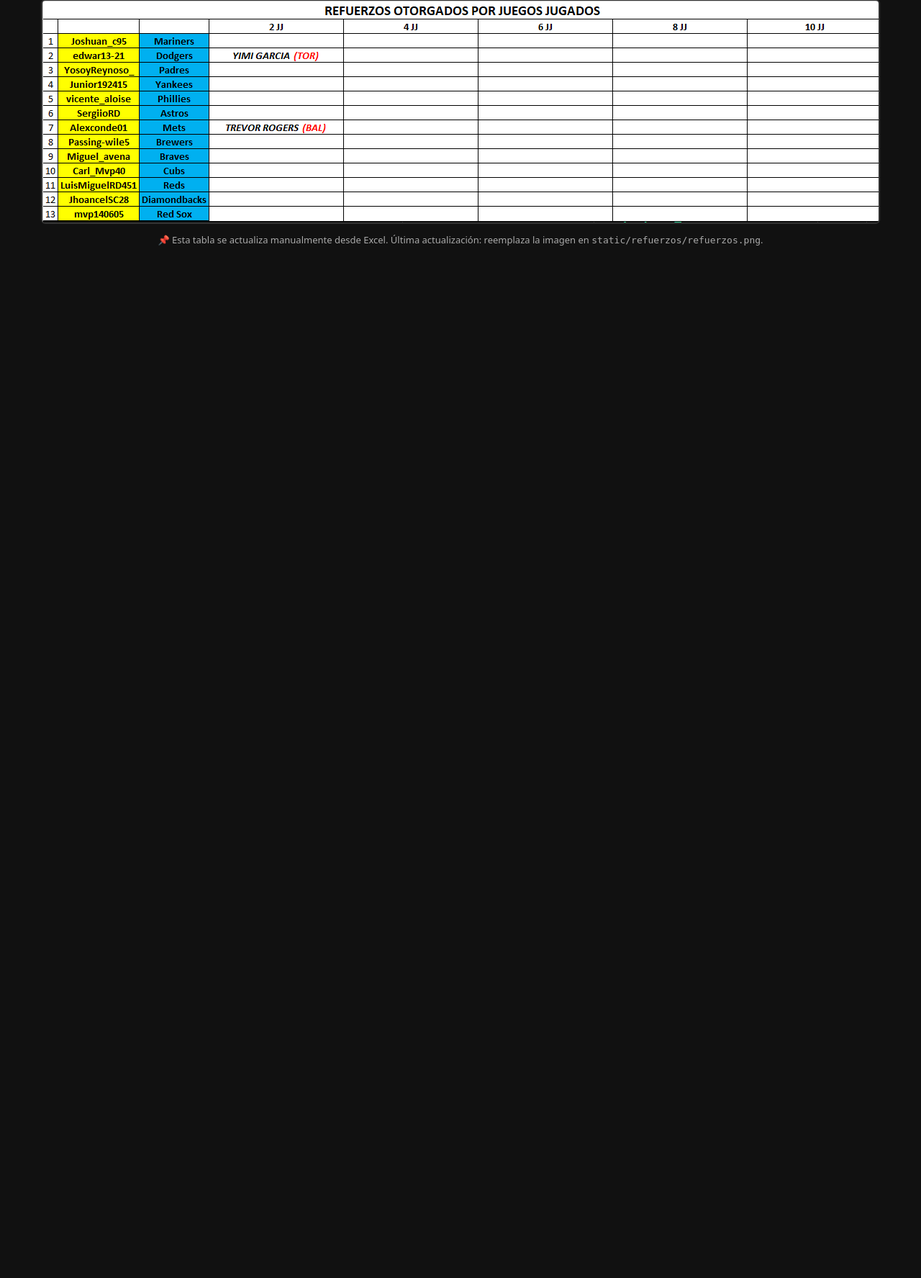
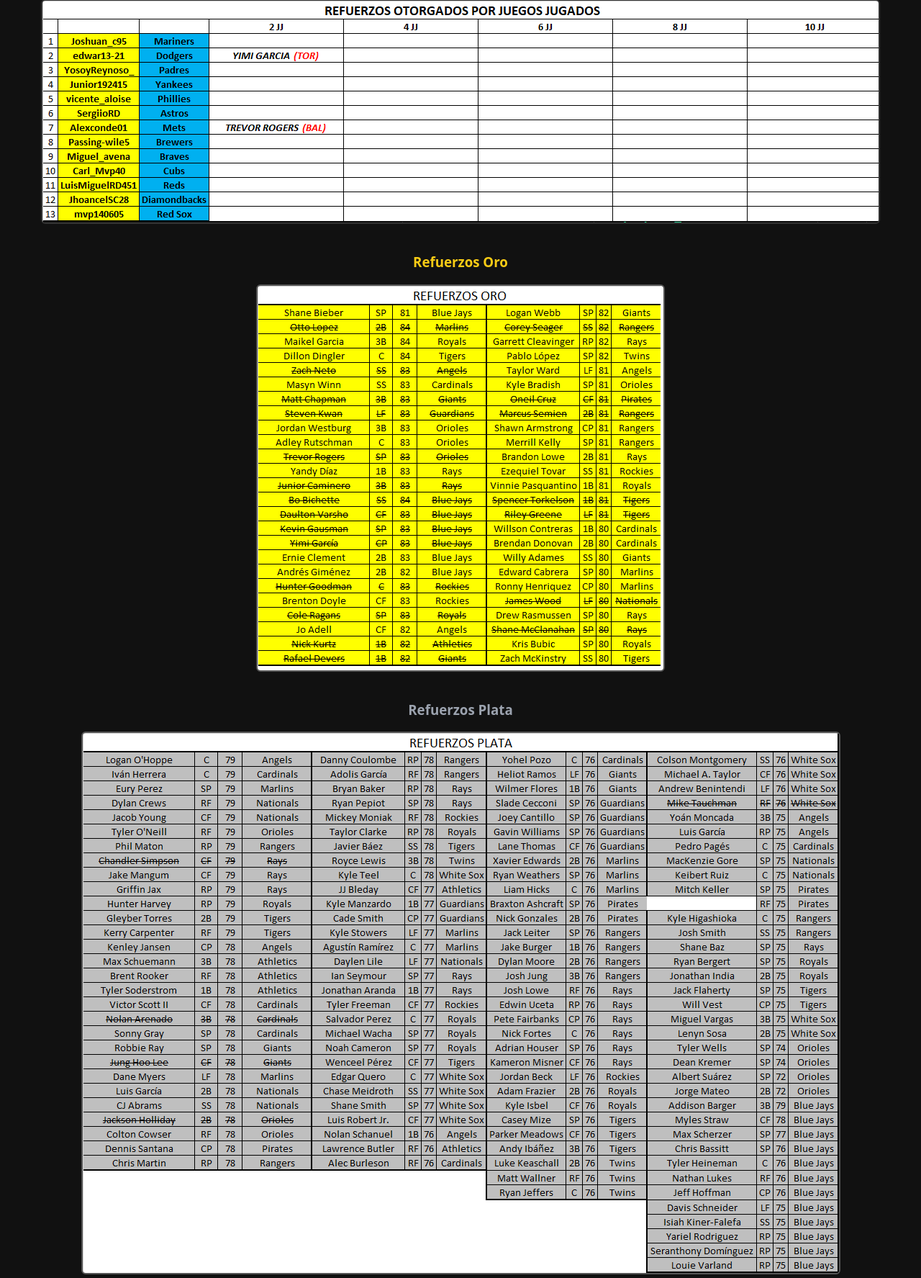
Before and after one commit to aloise402/legends2, a Python web app: template templates/index.html in a window 1280 px wide. Shown: the part 479-2254 px from the top of the page at 72% size. Before the commit the page ends 820 px from the top, so only its background shows below. Run offline with Jinja, Linux system fonts and the light colour scheme; the template is opened without the code that fills it, so the values that code supplies are empty.

Commit message:
Add files via upload

```diff
--- a/templates/index.html
+++ b/templates/index.html
@@ -45,9 +45,7 @@
       loading: document.getElementById('loading'),
       error: document.getElementById('error'),
       updated: document.getElementById('last-updated'),
-      standingsSection: document.getElementById('standings-section'),
       standingsBody: document.getElementById('standings-body'),
-      gamesSection: document.getElementById('games-today-section'),
       gamesList: document.getElementById('games-today-list')
     };
     const show = x => x.classList.remove('hidden');
@@ -87,7 +85,7 @@
           el.standingsBody.appendChild(tr);
         });
 
-        // Juegos del día
+        // Juegos del día (robusto: con o sin "|")
         el.gamesList.innerHTML = '';
         const games = data.games_today || [];
         if (games.length === 0) {
@@ -95,25 +93,33 @@
         } else {
           games.forEach(g => {
             const li = document.createElement('li');
-            // Formato esperado: "Astros 3 - Cubs 2 | 30-09-2025 - 12:49 pm (hora Chile)"
-            let [score, time] = g.split("|").map(s => s.trim());
-            let parts = score.match(/(.+?) (\\d+) - (.+?) (\\d+)/);
-            if (parts) {
-              const [, team1, runs1, team2, runs2] = parts;
+            let score = g, time = "";
+
+            // Si el string viene con "Marcador | Fecha", separamos
+            if (g.includes("|")) {
+              const parts = g.split("|");
+              score = (parts[0] || "").trim();
+              time  = (parts[1] || "").trim();
+            }
+
+            // Parse de "EquipoA n - EquipoB m"
+            const m = score.match(/(.+?)\s+(\d+)\s*-\s*(.+?)\s+(\d+)/);
+            if (m) {
+              const [, team1, runs1, team2, runs2] = m;
               li.innerHTML = `
                 <span class="team1">${team1}</span>
                 <span class="runs">${runs1}</span> -
                 <span class="team2">${team2}</span>
-                <span class="runs">${runs2}</span><br>
-                <span class="time">${time}</span>
+                <span class="runs">${runs2}</span>
+                ${time ? `<br><span class="time">${time}</span>` : ``}
               `;
             } else {
+              // Si no matchea, mostramos el texto tal cual (sin "undefined")
               li.textContent = g;
             }
             el.gamesList.appendChild(li);
           });
         }
-        show(el.gamesSection);
 
       }catch(e){
         el.error.textContent = 'No se pudieron cargar los datos: ' + e.message;
@@ -141,59 +147,58 @@
     <p id="resultado-localia" class="muted" style="margin-top:12px;"></p>
   </section>
 
+  <!-- ================= REFUERZOS (IMÁGENES) ================= -->
+  <section id="refuerzos-section" style="margin-top:20px; text-align:center;">
+    <h2>💎 Refuerzos otorgados por juegos jugados</h2>
+
+    <!-- Tabla Excel exportada -->
+    <img src="{{ url_for('static', filename='refuerzos/refuerzos.png') }}"
+         alt="Refuerzos por juegos jugados"
+         style="max-width: 100%; height: auto; border: 2px solid #333; border-radius: 6px; margin-bottom:15px;">
+
+    <!-- Refuerzos Oro -->
+    <h3 style="color:#facc15; margin-top:20px;">Refuerzos Oro</h3>
+    <img src="{{ url_for('static', filename='refuerzos/refuerzos_oro.png') }}"
+         alt="Refuerzos Oro"
+         style="max-width: 100%; height: auto; border: 2px solid #555; border-radius: 6px; margin-bottom:15px;">
+
+    <!-- Refuerzos Plata -->
+    <h3 style="color:#9ca3af; margin-top:20px;">Refuerzos Plata</h3>
+    <img src="{{ url_for('static', filename='refuerzos/refuerzos_plata.png') }}"
+         alt="Refuerzos Plata"
+         style="max-width: 100%; height: auto; border: 2px solid #555; border-radius: 6px;">
+  </section>
+
+  <!-- Carga localías y módulo Localía -->
+  <script src="{{ url_for('static', filename='localias.js') }}"></script>
   <script>
+    // Lista de equipos (para llenar los selects)
     const equipos = [
       "Mariners","Dodgers","Padres","Yankees","Phillies","Astros",
       "Mets","Brewers","Braves","Cubs","Reds","Diamondbacks","Red Sox"
     ];
+
     const selA = document.getElementById("equipoA");
     const selB = document.getElementById("equipoB");
+    // Llenar selects al cargar
     equipos.forEach(eq => {
       selA.add(new Option(eq, eq));
       selB.add(new Option(eq, eq));
     });
 
+    // Función pública para el botón
     function consultarLocalia(){
       const a = selA.value, b = selB.value;
       if(a === b){
         document.getElementById("resultado-localia").innerText = "⚠️ Elige equipos distintos";
         return;
       }
-      const clave1 = a+"-"+b, clave2 = b+"-"+a;
-      const local = localias[clave1] ?? localias[clave2];
-      document.getElementById("resultado-localia").innerText = `🏟️ El local es: ${local}`;
+      const clave1 = a + "-" + b, clave2 = b + "-" + a;
+      // 'localias' llega desde static/localias.js
+      const local = (typeof localias !== "undefined") ? (localias[clave1] ?? localias[clave2]) : null;
+      document.getElementById("resultado-localia").innerText =
+        local ? `🏟️ El local es: ${local}` : "🏟️ Localía no definida";
     }
   </script>
-
-  <!-- Importamos el archivo externo con todas las localías -->
-  <script src="{{ url_for('static', filename='localias.js') }}"></script>
-
-
-
-<!-- ================= REFUERZOS ================= -->
-<section id="refuerzos-section" style="margin-top:20px; text-align:center;">
-  <h2>💎 Refuerzos otorgados por juegos jugados</h2>
-  <img src="{{ url_for('static', filename='refuerzos/refuerzos.png') }}"
-       alt="Refuerzos por juegos jugados"
-       style="max-width: 100%; height: auto; border: 2px solid #333; border-radius: 6px;">
-  <p class="muted" style="margin-top:8px; font-size:13px;">
-    📌 Esta tabla se actualiza manualmente desde Excel. Última actualización: reemplaza la imagen en <code>static/refuerzos/refuerzos.png</code>.
-  </p>
-</section>
-
-
-
-
-
-
-
-
-
-
-
-
-
-
-
 </body>
 </html>
```
Also changed, not shown: static/refuerzos/refuerzos_oro.png (added), static/refuerzos/refuerzos_plata.png (added).
